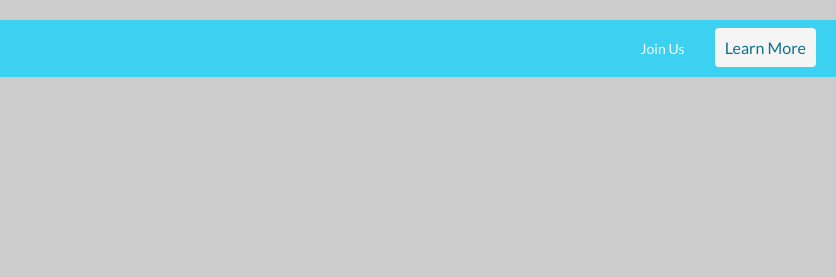
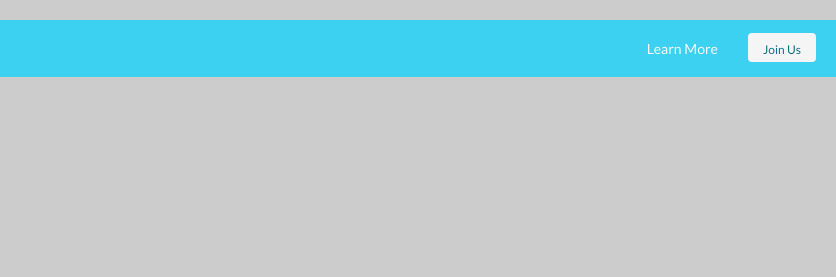
Before and after one commit to ryanballa/chicago-free-mo, a Gatsby site: page / in a window 1280 px wide. Shown: the top 277 px of the page, 444-1280 px from the left. Built offline with nearby package versions, Linux system fonts and the light colour scheme; Gatsby itself is replaced by a stand-in of ours.

Commit message:
Styling buttons

```diff
--- a/src/components/anchorButton.js
+++ b/src/components/anchorButton.js
@@ -5,13 +5,14 @@ import styled, { css } from 'react-emotion'
 const StyledSpan = styled('span')(props => ({
   '& a': {
     color: (props.intention === 'inverse' ? '#0A7289': '#F9F9F9'),
+    fontSize: (props.intention === 'inverse') && '12px',
     textDecoration: 'none',
   },
   background: (props.intention === 'inverse' ? '#F5F5F5' : '#2DD2F6'),
   border: (props.intention !== 'inverse') && '2px solid #0A7289',
   boxSizing: 'borderBox',
   borderRadius: '4px',
-  padding: '10px',
+  padding: (props.intention === 'inverse'? '5px 15px' : '10px'),
 }));
 
 const AnchorButton = ({ intention, location, size, title }) => (
--- a/src/components/header.js
+++ b/src/components/header.js
@@ -42,8 +42,8 @@ const Header = ({ siteTitle }) => (
     <h1>Chicago Free-Mo</h1>
     <nav>
       <ol>
-        <li><a href="#">Join Us</a></li>
-        <li><AnchorButton intention="inverse" title="Learn More" /></li>
+        <li><a href="#">Learn More</a></li>
+        <li><AnchorButton intention="inverse" title="Join Us" /></li>
       </ol>
     </nav>
   </StyledHeader>
```
